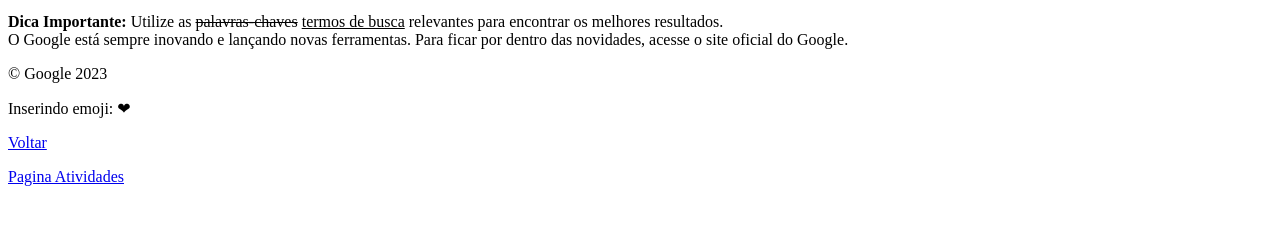
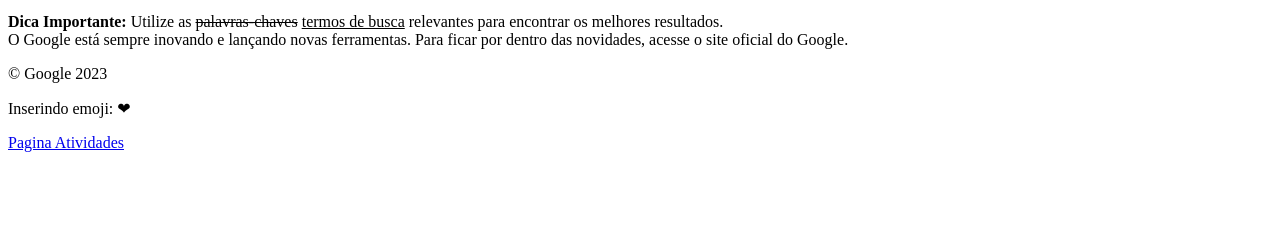
Before and after one commit to LucasGomes018/aulas_lima, a plain HTML site: page Exercícios/exe04.html in a window 1280 px wide. Shown: the part 441-666 px from the top of the page. Drawn offline with Linux system fonts and the light colour scheme.

Commit message:
Atualizando Atividades

```diff
--- a/Exercícios/exe04.html
+++ b/Exercícios/exe04.html
@@ -28,8 +28,6 @@
     <p>Inserindo emoji: &#x2764</p>
 
 
-    <p><a href="../teoria.html">Voltar</a></p>
-
     <a href=".//atividades.html">Pagina Atividades</a>
 </body>
 </html>
```
Also changed, not shown: Exercícios/exe01.html (+0 -1 lines), Exercícios/exe03.html (+0 -1 lines).
